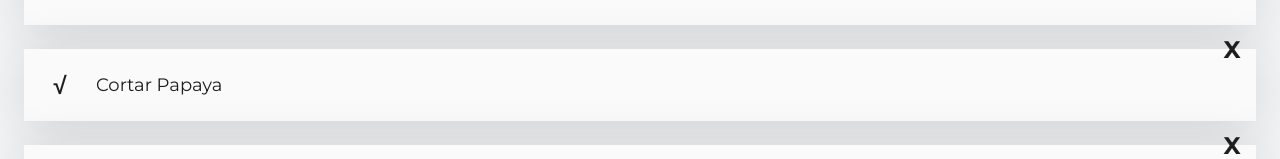
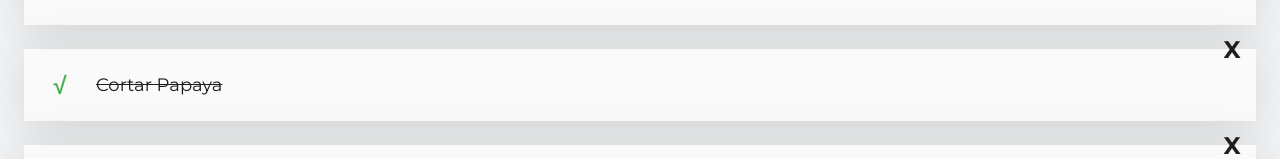
Before and after one commit to Daniel151505/Fundamentals-React, a React (Create React App) app in the folder fundamentals-of-react/: page / in a window 1280 px wide. Shown: the part 266-425 px from the top of the page. Built offline with nearby package versions, Linux system fonts and the light colour scheme.

Commit message:
Contando y Buscando TODOs

```diff
--- a/fundamentals-of-react/src/App.js
+++ b/fundamentals-of-react/src/App.js
@@ -1,4 +1,4 @@
-import react from "react";
+import React from "react";
 import { TodoCounter } from "./TodoCounter";
 import { TodoSearch } from "./TodoSearch.js";
 import { TodoList } from "./TodoList.js";
@@ -6,20 +6,46 @@
 import { TodoButton} from "./TodoButton.js";
 // import './App.css';
 
-const todos = [
+const defaultTodos = [
   { text: 'Cortar cebolla', completed: true},
-  { text: 'Cortar Papaya', completed: false},
+  { text: 'Cortar Papaya', completed: true},
   { text: 'Comer comida', completed: false},
 
 ]
 
 function App() {
+
+  const[todos, setTodos] = React.useState(defaultTodos)
+  const [searchValue, setSearchValue] = React.useState('');
+
+  const completedTodos = todos.filter(todo => !!todo.completed).length;
+  const totalTodos = todos.length;
+
+  let searchedTodos = [];
+
+  if(!searchValue.length >= 1) {
+    searchedTodos = todos;
+  } else {
+    searchedTodos = todos.filter(todo => {
+      const todoText = todo.text.toLowerCase();
+      const searchText = searchValue.toLowerCase();
+      return todoText.includes(searchText);
+    });
+
+  }
+
   return (
-    <react.Fragment>
-      <TodoCounter />
-      <TodoSearch />
+    <React.Fragment>
+      <TodoCounter
+        total= {totalTodos}
+        completed= {completedTodos}
+      />
+      <TodoSearch
+        searchValue = {searchValue}
+        setSearchValue = {setSearchValue}
+      />
       <TodoList>
-        {todos.map(todo => (
+        {searchedTodos.map(todo => (
           <TodoItem
             key={todo.text}
             text={todo.text}
@@ -29,7 +55,7 @@
 
       </TodoList>
       <TodoButton />
- </react.Fragment>
+ </React.Fragment>
   );
 }
 
--- a/fundamentals-of-react/src/TodoCounter.js
+++ b/fundamentals-of-react/src/TodoCounter.js
@@ -1,9 +1,10 @@
 import React from 'react';
 import './TodoCounter.css';
 
-function TodoCounter() {
+function TodoCounter({ total, completed}) {
+
     return (
-        <h2 className="TodoCounter">Has completado 2 de 3 TODOS</h2>
+        <h2 className="TodoCounter">Has completado {completed} de {total} TODOS</h2>
     );
 }
 
--- a/fundamentals-of-react/src/TodoSearch.js
+++ b/fundamentals-of-react/src/TodoSearch.js
@@ -1,26 +1,21 @@
 import React from 'react';
 import './TodoSearch.css';
 
-function TodoSearch() {
-
-    const [searchValue, setSearchValue] = React.useState('');
+function TodoSearch( { searchValue, setSearchValue } ) {
 
     const onSearchValueChange = (event) => {
         console.log(event.target.value);
         setSearchValue(event.target.value);
     };
 
-    return [
+    return (
         <input
             className="TodoSearch"
             placeholder="Cebolla"
             value={searchValue}
             onChange={onSearchValueChange}
-        />,
-        <p>
-            {searchValue}
-        </p>
-    ];
+        />
+    );
 }
 
 export {
```
